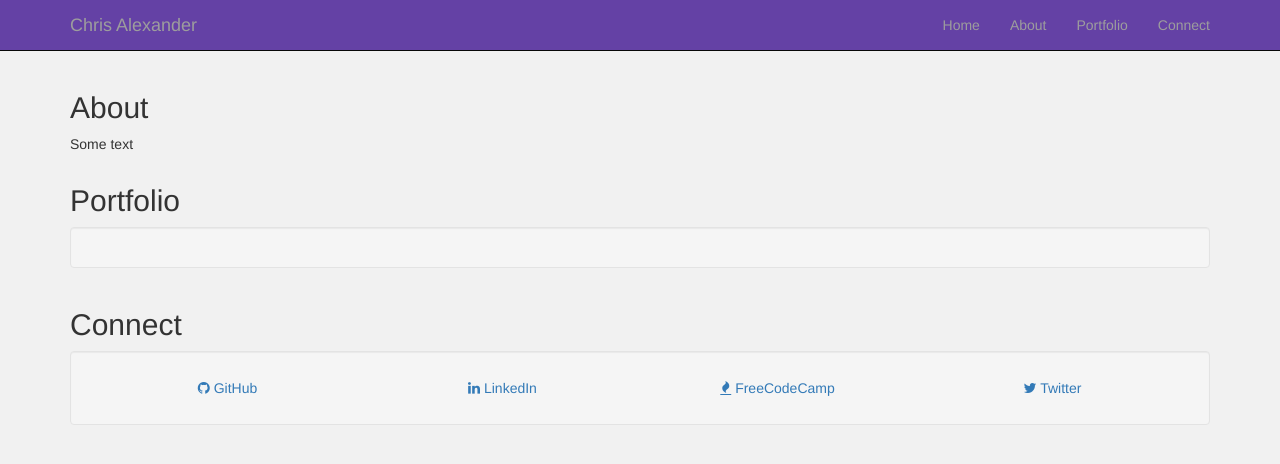
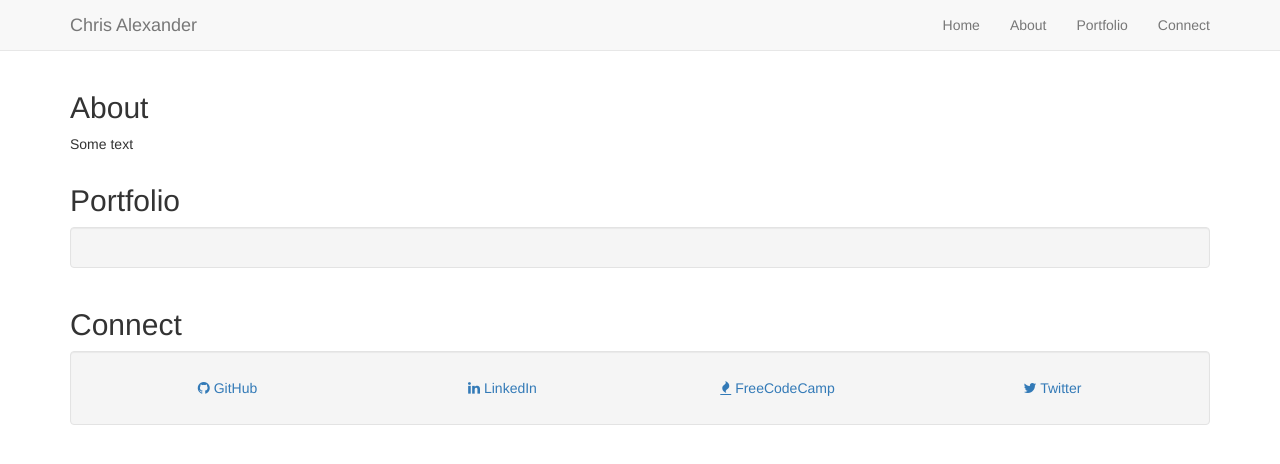
Before and after one commit to chris-alexander/portfolio, a website: page public/index.html in a window 1280 px wide. Drawn offline with nearby package versions, Linux system fonts and the light colour scheme.

Commit message:
replace bootstrap with bootswatch flatly theme

```diff
--- a/public/index.html
+++ b/public/index.html
@@ -9,17 +9,18 @@
   <title>Chris Alexander</title>
   <meta name="author" content="Chris Alexander">
   <meta name="description" content="description here">
-  <meta name="keywords" content="keywords,here">
+  <meta name="keywords" content="portfolio,freecodecamp">
   <link rel="shortcut icon" href="favicon.ico" type="image/vnd.microsoft.icon">
-  <link rel='stylesheet' href='//maxcdn.bootstrapcdn.com/bootstrap/3.3.2/css/bootstrap.min.css' type='text/css'>
+  <link rel='stylesheet' href='//maxcdn.bootstrapcdn.com/bootswatch/3.3.5/flatly/bootstrap.min.css' type='text/css'>
   <link rel='stylesheet' href='//cdnjs.cloudflare.com/ajax/libs/font-awesome/4.4.0/css/font-awesome.min.css' type='text/css'>
   <!--link rel='stylesheet' href='//fonts.googleapis.com/css?family=font1|font2|etc' type='text/css' -->
-  <link rel="stylesheet" href="./css/main.css" type="text/css">
+  <!-- link rel="stylesheet" href="./css/main.css" type="text/css" -->
  </head>
  <body>
-  <nav role="navigation" class="navbar navbar-inverse navbar-static-top">
-  <div class="container"><a href="#" class="navbar-brand">Chris Alexander</a>
-    <ul class="nav navbar-nav navbar-right">
+  <nav role="navigation" class="navbar navbar-default navbar-static-top">
+  <div class="container">
+    <a href="#" class="navbar-brand">Chris Alexander</a>
+    <ul class="nav navbar-nav navbar-default navbar-right">
       <li><a href="#" class="navbar-link">Home</a></li>
       <li><a href="#" class="navbar-link">About</a></li>
       <li><a href="#" class="navbar-link">Portfolio</a></li>
@@ -39,7 +40,7 @@
         <h2>Portfolio</h2>
         <div class="col-md-12 well">
           <div class="row">
-          <div class="col-md-4">     </div>
+            <div class="col-md-4"></div>
           </div>
         </div>
       </div>
```
Lines whose indentation alone changed are shown as unchanged.
